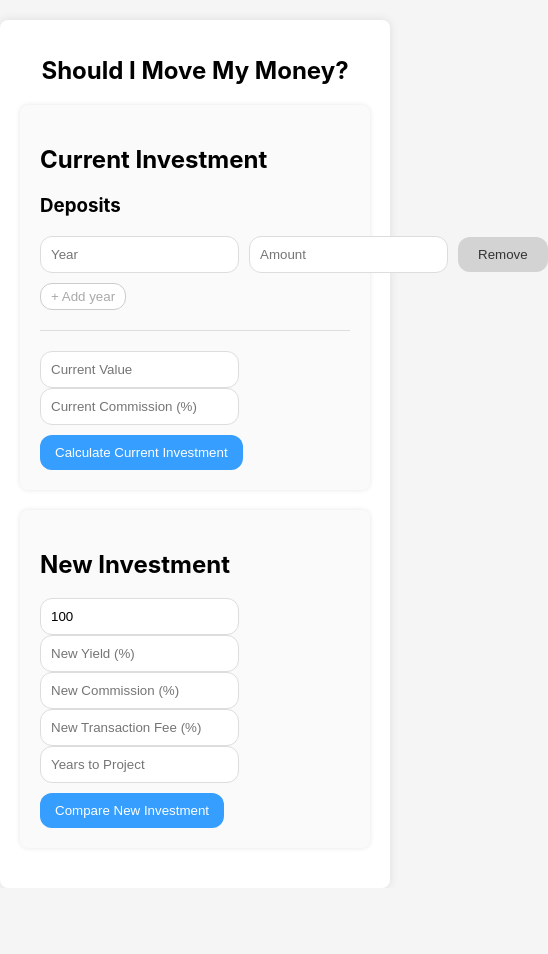
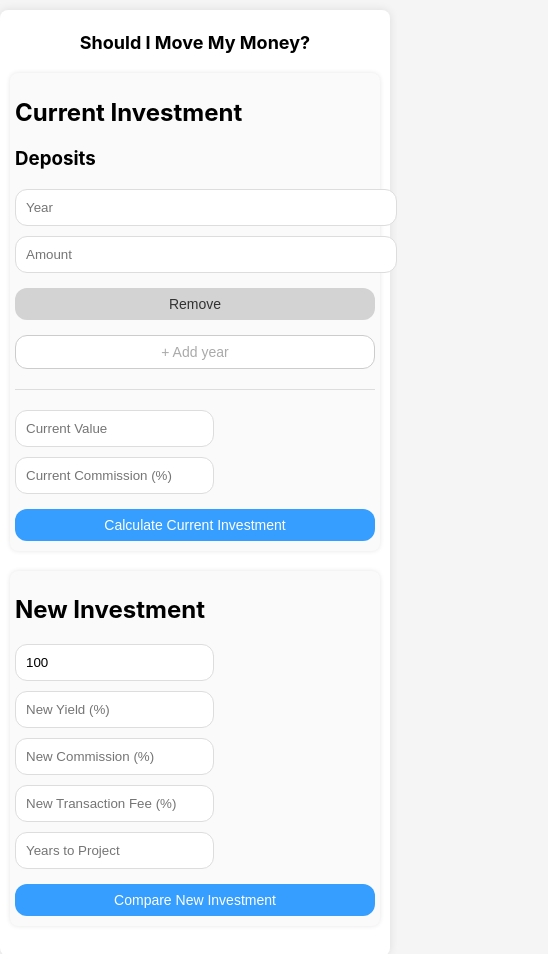
Before and after one commit to oferfive/Should_i_move_my_money, a React (Create React App) app in the folder investment-analyzer/: page / in a window 390 px wide. Shown: the top 954 px of the page, 548 px wide, since content can reach past the window. Before the commit the page ends 888 px from the top, so only its background shows below. Built offline with nearby package versions, Linux system fonts and the light colour scheme.

Commit message:
add responsive behavior

```diff
--- a/investment-analyzer/src/App.css
+++ b/investment-analyzer/src/App.css
@@ -49,7 +49,7 @@ body {
 
 .input.full-width-input {
   width: 100%;
-  margin-right: 0; /* Remove margin for full width input */
+  margin-right: 0;
 }
 
 .button {
@@ -130,3 +130,65 @@ input[type="number"]::-webkit-inner-spin-button {
   -webkit-appearance: none;
   margin: 0;
 }
+
+/* Media Queries for Responsiveness */
+
+@media (max-width: 768px) {
+  .container {
+    padding: 10px;
+    margin: 10px auto;
+  }
+
+  .title {
+    font-size: 20px;
+  }
+
+  .card {
+    padding: 10px;
+  }
+
+  .input {
+    flex: 1 1 100%;
+    margin-right: 0;
+    margin-bottom: 10px;
+  }
+
+  .button,
+  .button-gray,
+  .button-secondary {
+    width: 100%;
+    padding: 10px;
+    margin: 5px 0;
+  }
+
+  .deposit-row {
+    flex-direction: column;
+    align-items: flex-start;
+  }
+
+  .deposit-row input {
+    width: 100%;
+    margin-bottom: 10px;
+  }
+
+  .deposit-row button {
+    width: 100%;
+  }
+}
+
+@media (max-width: 480px) {
+  .title {
+    font-size: 18px;
+  }
+
+  .card {
+    padding: 5px;
+  }
+
+  .button,
+  .button-gray,
+  .button-secondary {
+    padding: 8px;
+    font-size: 14px;
+  }
+}
```
